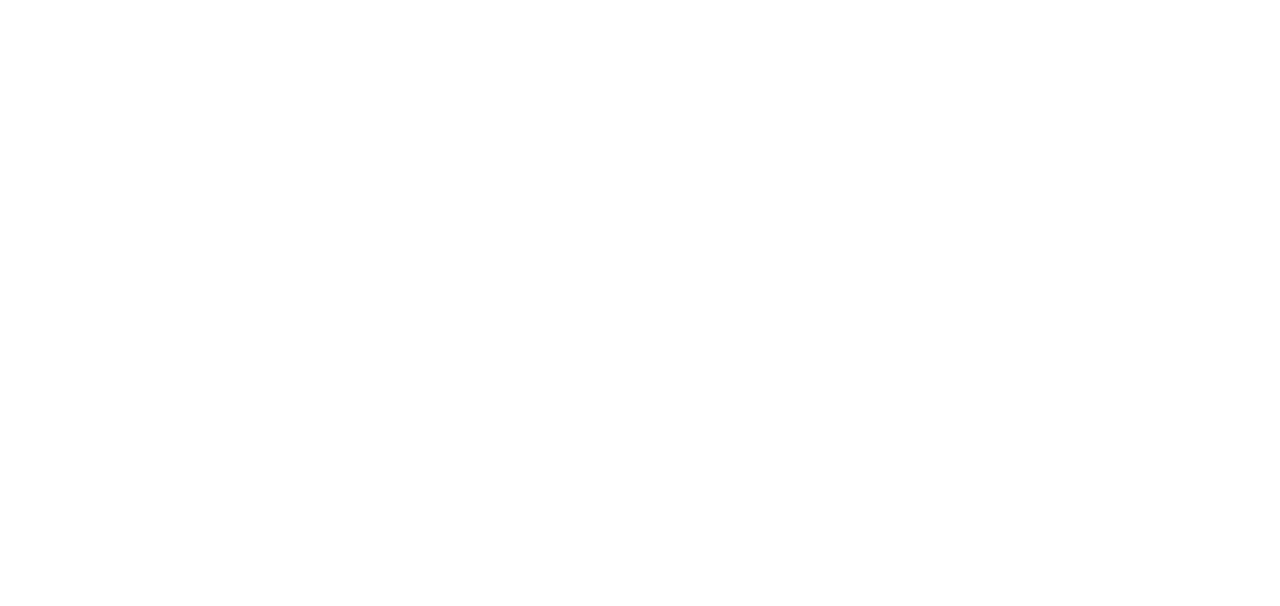
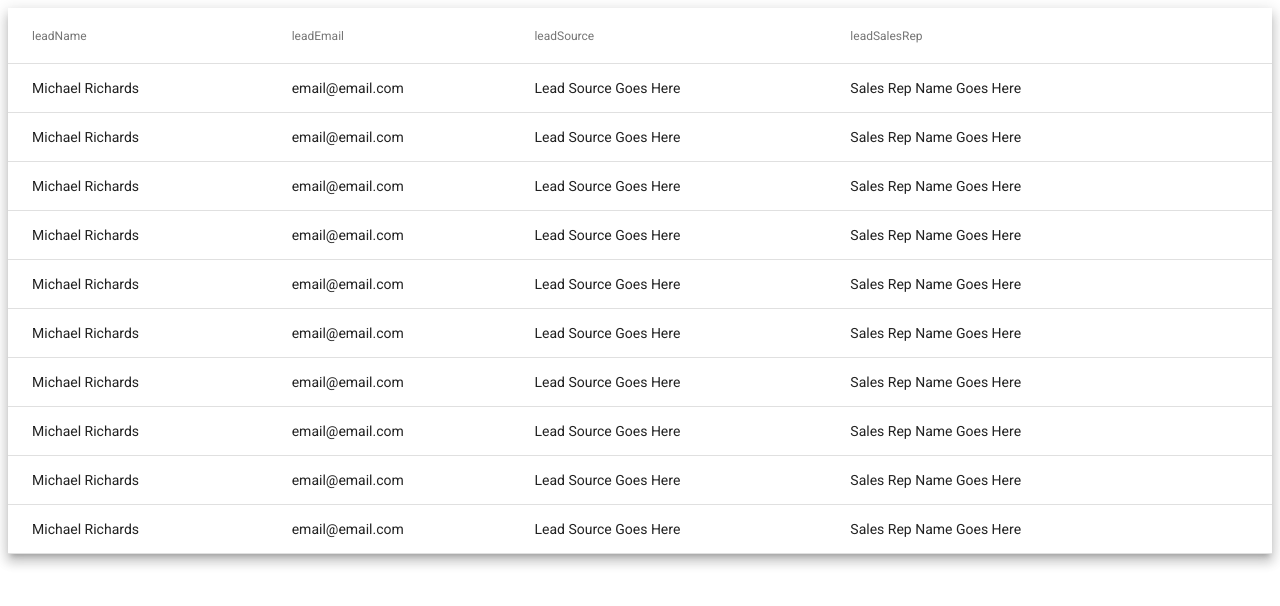
Before and after one commit to elwood-berry/esbcoreleads, an Angular app: page / in a window 1280 px wide. Shown: the top 606 px of the page. Built offline with nearby package versions, Linux system fonts and the light colour scheme.

Commit message:
Updated List Mode HTML

```diff
--- a/src/app/components/list-mode/list-mode.component.html
+++ b/src/app/components/list-mode/list-mode.component.html
@@ -0,0 +1,40 @@
+<table mat-table
+       [dataSource]="dataSource" multiTemplateDataRows
+       class="mat-elevation-z8">
+  <ng-container matColumnDef="{{column}}" *ngFor="let column of columnsToDisplay">
+    <th mat-header-cell *matHeaderCellDef> {{column}} </th>
+    <td mat-cell *matCellDef="let element"> {{element[column]}} </td>
+  </ng-container>
+
+  <!-- Expanded Content Column - The detail row is made up of this one column that spans across all columns -->
+  <ng-container matColumnDef="expandedDetail">
+    <td mat-cell *matCellDef="let element" [attr.colspan]="columnsToDisplay.length">
+      <div class="example-element-detail"
+           [@detailExpand]="element == expandedElement ? 'expanded' : 'collapsed'">
+        <div class="example-element-diagram">
+          <div class="example-element-position"> {{element.position}} </div>
+          <div class="example-element-symbol"> {{element.symbol}} </div>
+          <div class="example-element-name"> {{element.name}} </div>
+          <div class="example-element-weight"> {{element.weight}} </div>
+        </div>
+        <div class="example-element-description">
+          {{element.description}}
+          <span class="example-element-description-attribution"> -- Wikipedia </span>
+        </div>
+      </div>
+    </td>
+  </ng-container>
+
+  <tr mat-header-row *matHeaderRowDef="columnsToDisplay"></tr>
+  <tr mat-row *matRowDef="let element; columns: columnsToDisplay;"
+      class="example-element-row"
+      [class.example-expanded-row]="expandedElement === element"
+      (click)="expandedElement = expandedElement === element ? null : element">
+  </tr>
+  <tr mat-row *matRowDef="let row; columns: ['expandedDetail']" class="example-detail-row"></tr>
+</table>
+
+
+<!-- Copyright 2021 Google LLC. All Rights Reserved.
+    Use of this source code is governed by an MIT-style license that
+    can be found in the LICENSE file at http://angular.io/license -->
--- a/src/app/components/list-mode/list-mode.component.ts
+++ b/src/app/components/list-mode/list-mode.component.ts
@@ -42,83 +42,73 @@ export interface Lead {
 
 const ELEMENT_DATA: Lead[] = [
   {
-    leadPosition: 1,
-    leadName: 'Michael Richards',
+    leadPosition: 1, // ID
+    leadName: 'Michael Richards', // Name
     leadEmail: 'email@email.com', // Email
-    leadSource: 'H', // Lead leadSource
-    leadSalesRep: `Hydrogen is a chemical element with symbol H and atomic number 1. With a standard
-        atomic weight of 1.008, hydrogen is the lightest element on the periodic table.` // Sales Rep
+    leadSource: 'Lead Source Goes Here', // Lead leadSource
+    leadSalesRep: `Sales Rep Name Goes Here` // Sales Rep
   },
   {
     leadPosition: 2,
-    leadName: 'Michael Richards',
+    leadName: 'Michael Richards', // Name
     leadEmail: 'email@email.com', // Email
-    leadSource: 'H', // Lead leadSource
-    leadSalesRep: `Hydrogen is a chemical element with symbol H and atomic number 1. With a standard
-        atomic weight of 1.008, hydrogen is the lightest element on the periodic table.` // Sales Rep
+    leadSource: 'Lead Source Goes Here', // Lead leadSource
+    leadSalesRep: `Sales Rep Name Goes Here` // Sales Rep
   },
   {
     leadPosition: 3,
-    leadName: 'Michael Richards',
+    leadName: 'Michael Richards', // Name
     leadEmail: 'email@email.com', // Email
-    leadSource: 'H', // Lead leadSource
-    leadSalesRep: `Hydrogen is a chemical element with symbol H and atomic number 1. With a standard
-        atomic weight of 1.008, hydrogen is the lightest element on the periodic table.` // Sales Rep
+    leadSource: 'Lead Source Goes Here', // Lead leadSource
+    leadSalesRep: `Sales Rep Name Goes Here` // Sales Rep
   },
   {
     leadPosition: 4,
-    leadName: 'Michael Richards',
+    leadName: 'Michael Richards', // Name
     leadEmail: 'email@email.com', // Email
-    leadSource: 'H', // Lead leadSource
-    leadSalesRep: `Hydrogen is a chemical element with symbol H and atomic number 1. With a standard
-        atomic weight of 1.008, hydrogen is the lightest element on the periodic table.` // Sales Rep
+    leadSource: 'Lead Source Goes Here', // Lead leadSource
+    leadSalesRep: `Sales Rep Name Goes Here` // Sales Rep
   },
   {
     leadPosition: 5,
-    leadName: 'Michael Richards',
+    leadName: 'Michael Richards', // Name
     leadEmail: 'email@email.com', // Email
-    leadSource: 'H', // Lead leadSource
-    leadSalesRep: `Hydrogen is a chemical element with symbol H and atomic number 1. With a standard
-        atomic weight of 1.008, hydrogen is the lightest element on the periodic table.` // Sales Rep
+    leadSource: 'Lead Source Goes Here', // Lead leadSource
+    leadSalesRep: `Sales Rep Name Goes Here` // Sales Rep
   },
   {
     leadPosition: 6,
-    leadName: 'Michael Richards',
+    leadName: 'Michael Richards', // Name
     leadEmail: 'email@email.com', // Email
-    leadSource: 'H', // Lead leadSource
-    leadSalesRep: `Hydrogen is a chemical element with symbol H and atomic number 1. With a standard
-        atomic weight of 1.008, hydrogen is the lightest element on the periodic table.` // Sales Rep
+    leadSource: 'Lead Source Goes Here', // Lead leadSource
+    leadSalesRep: `Sales Rep Name Goes Here` // Sales Rep
   },
   {
     leadPosition: 7,
-    leadName: 'Michael Richards',
+    leadName: 'Michael Richards', // Name
     leadEmail: 'email@email.com', // Email
-    leadSource: 'H', // Lead leadSource
-    leadSalesRep: `Hydrogen is a chemical element with symbol H and atomic number 1. With a standard
-        atomic weight of 1.008, hydrogen is the lightest element on the periodic table.` // Sales Rep
+    leadSource: 'Lead Source Goes Here', // Lead leadSource
+    leadSalesRep: `Sales Rep Name Goes Here` // Sales Rep
   },
   {
     leadPosition: 8,
-    leadName: 'Michael Richards',
+    leadName: 'Michael Richards', // Name
     leadEmail: 'email@email.com', // Email
-    leadSource: 'H', // Lead leadSource
-    leadSalesRep: `Hydrogen is a chemical element with symbol H and atomic number 1. With a standard
-        atomic weight of 1.008, hydrogen is the lightest element on the periodic table.` // Sales Rep
+    leadSource: 'Lead Source Goes Here', // Lead leadSource
+    leadSalesRep: `Sales Rep Name Goes Here` // Sales Rep
   },
   {
     leadPosition: 9,
-    leadName: 'Michael Richards',
+    leadName: 'Michael Richards', // Name
     leadEmail: 'email@email.com', // Email
-    leadSource: 'H', // Lead leadSource
-    leadSalesRep: `Hydrogen is a chemical element with symbol H and atomic number 1. With a standard
-        atomic weight of 1.008, hydrogen is the lightest element on the periodic table.` // Sales Rep
+    leadSource: 'Lead Source Goes Here', // Lead leadSource
+    leadSalesRep: `Sales Rep Name Goes Here` // Sales Rep
   },
   {
     leadPosition: 10,
-    leadName: 'Michael Richards',
+    leadName: 'Michael Richards', // Name
     leadEmail: 'email@email.com', // Email
-    leadSource: 'H', // Lead leadSource
-    leadSalesRep: `Hydrogen is a chemical element with symbol H and atomic number 1. With a standard
-        atomic weight of 1.008, hydrogen is the lightest element on the periodic table.` // Sales Rep
+    leadSource: 'Lead Source Goes Here', // Lead leadSource
+    leadSalesRep: `Sales Rep Name Goes Here` // Sales Rep
   }
 ];
```
